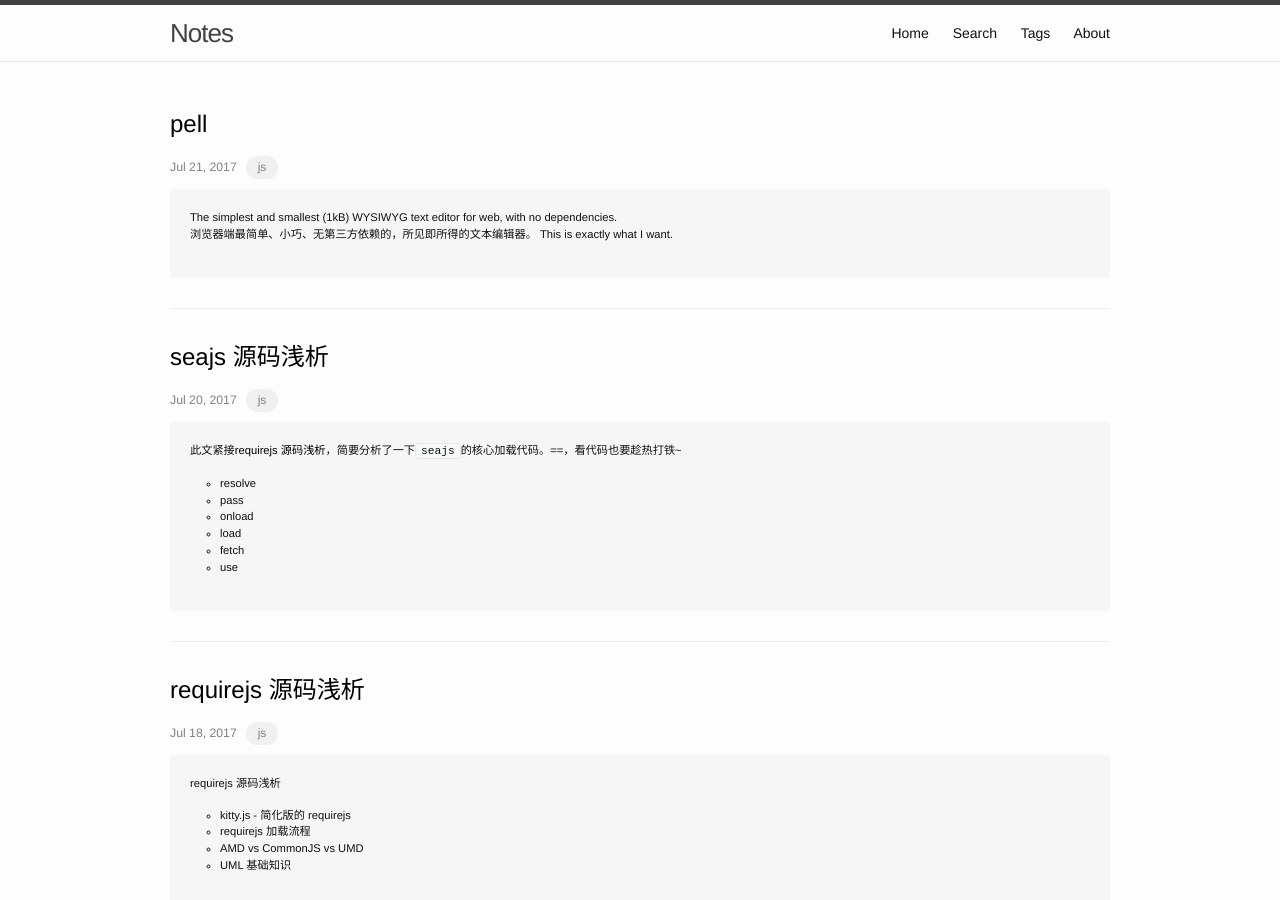
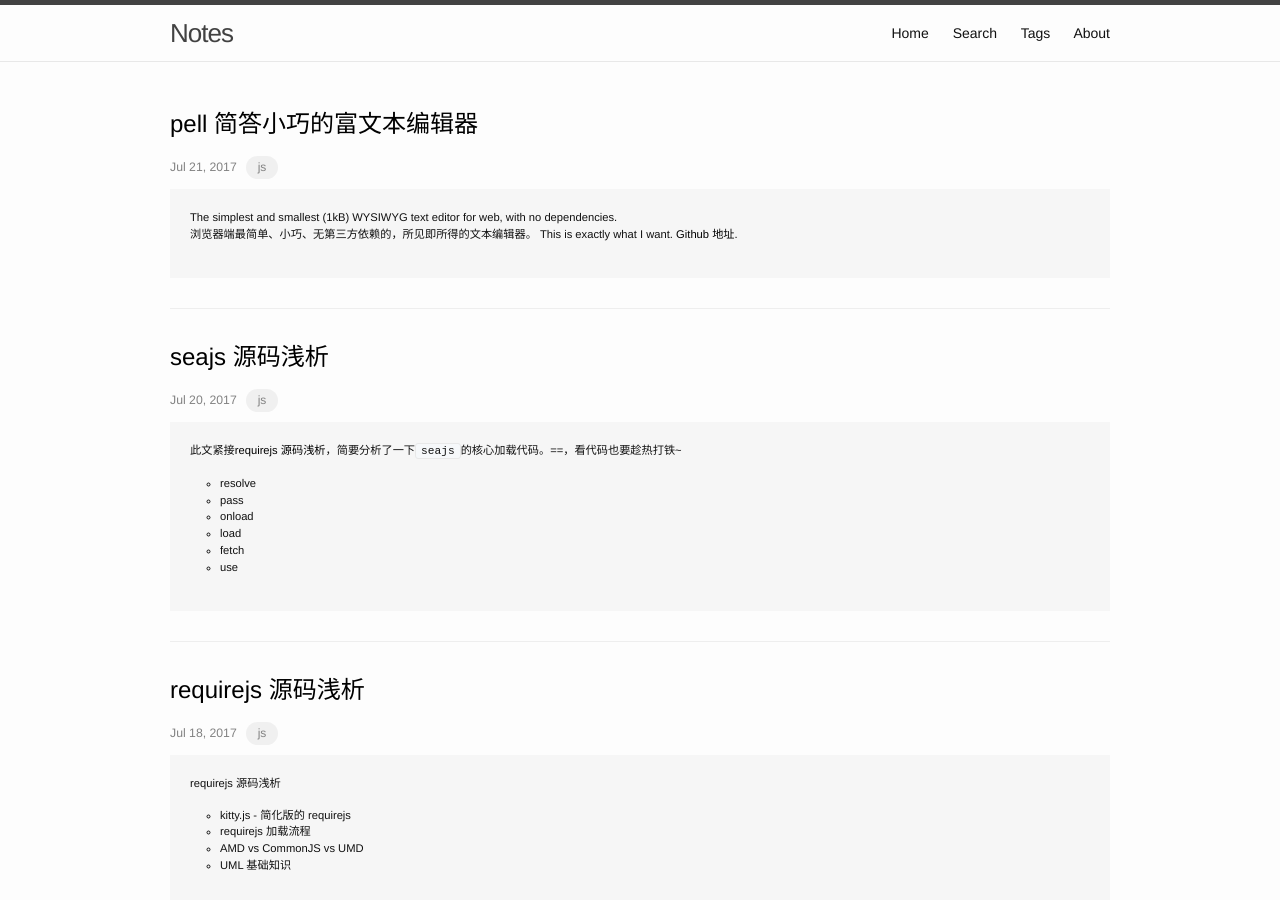
Before and after one commit to zhoukekestar/notes, a Jekyll site: the page built from index.html, in a window 1280 px wide and 900 px high. Built offline with Jekyll 4.4.1, drawn with Linux system fonts in a browser that asks for light colours; the list of posts is cut into pages by our own code.

Commit message:
add pell-github

```diff
--- a/_posts/2017-06~12/2017-07-21-pell.md
+++ b/_posts/2017-06~12/2017-07-21-pell.md
@@ -1,13 +1,13 @@
 ---
 layout: post
-title:  "pell"
+title:  "pell 简答小巧的富文本编辑器"
 date:   2017-07-21
 tags: [js]
 commentIssueId: 36
 ---
 
 The simplest and smallest (1kB) WYSIWYG text editor for web, with no dependencies. <br>
-浏览器端最简单、小巧、无第三方依赖的，所见即所得的文本编辑器。 This is exactly what I want.
+浏览器端最简单、小巧、无第三方依赖的，所见即所得的文本编辑器。 This is exactly what I want. [Github 地址](https://github.com/jaredreich/pell).
 
 ## Demo
 <style>
```
